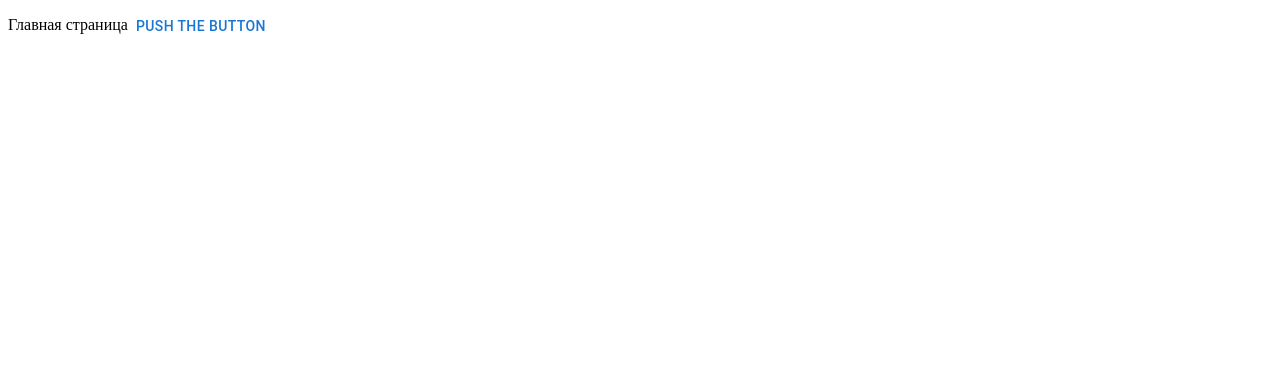
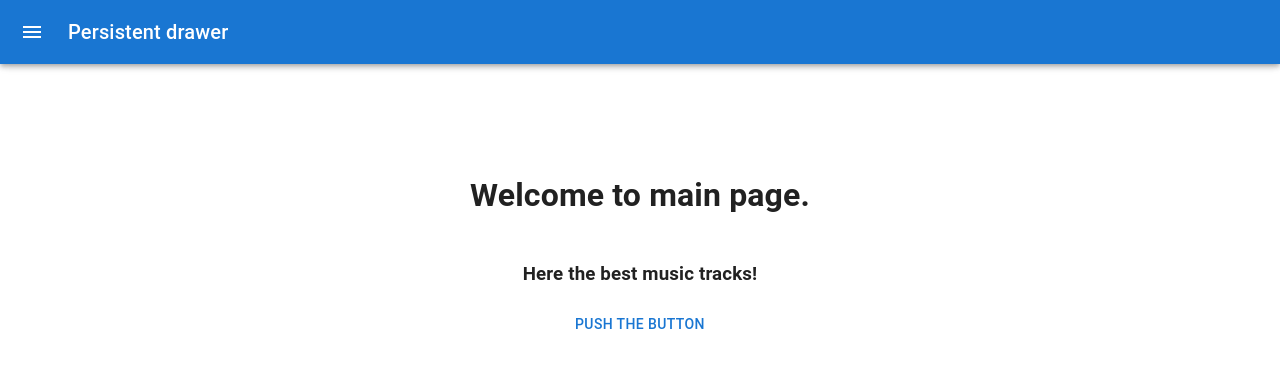
Before and after one commit to moskvichev/Nest-Project-music-app, a Next.js app in the folder client/: page / in a window 1280 px wide. Shown: the top 368 px of the page. Built offline with nearby package versions, Linux system fonts and the light colour scheme.

Commit message:
added navbar

```diff
--- /dev/null
+++ b/client/components/Navbar.tsx
@@ -0,0 +1,173 @@
+import * as React from 'react';
+import { styled, useTheme } from '@mui/material/styles';
+import Box from '@mui/material/Box';
+import Drawer from '@mui/material/Drawer';
+import CssBaseline from '@mui/material/CssBaseline';
+import MuiAppBar, { AppBarProps as MuiAppBarProps } from '@mui/material/AppBar';
+import Toolbar from '@mui/material/Toolbar';
+import List from '@mui/material/List';
+import Typography from '@mui/material/Typography';
+import Divider from '@mui/material/Divider';
+import IconButton from '@mui/material/IconButton';
+import MenuIcon from '@mui/icons-material/Menu';
+import ChevronLeftIcon from '@mui/icons-material/ChevronLeft';
+import ChevronRightIcon from '@mui/icons-material/ChevronRight';
+import ListItem from '@mui/material/ListItem';
+import ListItemButton from '@mui/material/ListItemButton';
+import ListItemIcon from '@mui/material/ListItemIcon';
+import ListItemText from '@mui/material/ListItemText';
+import InboxIcon from '@mui/icons-material/MoveToInbox';
+import MailIcon from '@mui/icons-material/Mail';
+
+const drawerWidth = 240;
+
+const Main = styled('main', { shouldForwardProp: (prop) => prop !== 'open' })<{
+  open?: boolean;
+}>(({ theme, open }) => ({
+  flexGrow: 1,
+  padding: theme.spacing(3),
+  transition: theme.transitions.create('margin', {
+    easing: theme.transitions.easing.sharp,
+    duration: theme.transitions.duration.leavingScreen,
+  }),
+  marginLeft: `-${drawerWidth}px`,
+  ...(open && {
+    transition: theme.transitions.create('margin', {
+      easing: theme.transitions.easing.easeOut,
+      duration: theme.transitions.duration.enteringScreen,
+    }),
+    marginLeft: 0,
+  }),
+}));
+
+interface AppBarProps extends MuiAppBarProps {
+  open?: boolean;
+}
+
+const AppBar = styled(MuiAppBar, {
+  shouldForwardProp: (prop) => prop !== 'open',
+})<AppBarProps>(({ theme, open }) => ({
+  transition: theme.transitions.create(['margin', 'width'], {
+    easing: theme.transitions.easing.sharp,
+    duration: theme.transitions.duration.leavingScreen,
+  }),
+  ...(open && {
+    width: `calc(100% - ${drawerWidth}px)`,
+    marginLeft: `${drawerWidth}px`,
+    transition: theme.transitions.create(['margin', 'width'], {
+      easing: theme.transitions.easing.easeOut,
+      duration: theme.transitions.duration.enteringScreen,
+    }),
+  }),
+}));
+
+const DrawerHeader = styled('div')(({ theme }) => ({
+  display: 'flex',
+  alignItems: 'center',
+  padding: theme.spacing(0, 1),
+  // necessary for content to be below app bar
+  ...theme.mixins.toolbar,
+  justifyContent: 'flex-end',
+}));
+
+export default function Navbar() {
+  const theme = useTheme();
+  const [open, setOpen] = React.useState(false);
+
+  const handleDrawerOpen = () => {
+    setOpen(true);
+  };
+
+  const handleDrawerClose = () => {
+    setOpen(false);
+  };
+
+  return (
+    <Box sx={{ display: 'flex' }}>
+      <CssBaseline />
+      <AppBar position="fixed" open={open}>
+        <Toolbar>
+          <IconButton
+            color="inherit"
+            aria-label="open drawer"
+            onClick={handleDrawerOpen}
+            edge="start"
+            sx={{ mr: 2, ...(open && { display: 'none' }) }}>
+            <MenuIcon />
+          </IconButton>
+          <Typography variant="h6" noWrap component="div">
+            Persistent drawer
+          </Typography>
+        </Toolbar>
+      </AppBar>
+      <Drawer
+        sx={{
+          width: drawerWidth,
+          flexShrink: 0,
+          '& .MuiDrawer-paper': {
+            width: drawerWidth,
+            boxSizing: 'border-box',
+          },
+        }}
+        variant="persistent"
+        anchor="left"
+        open={open}>
+        <DrawerHeader>
+          <IconButton onClick={handleDrawerClose}>
+            {theme.direction === 'ltr' ? <ChevronLeftIcon /> : <ChevronRightIcon />}
+          </IconButton>
+        </DrawerHeader>
+        <Divider />
+        {/* <List>
+          {['Inbox', 'Starred', 'Send email', 'Drafts'].map((text, index) => (
+            <ListItem key={text} disablePadding>
+              <ListItemButton>
+                <ListItemIcon>{index % 2 === 0 ? <InboxIcon /> : <MailIcon />}</ListItemIcon>
+                <ListItemText primary={text} />
+              </ListItemButton>
+            </ListItem>
+          ))}
+        </List>
+        <Divider /> */}
+        <List>
+          {['Main (Главная)', 'Tracks (Список треков)', 'Albums (Список Альбомов)'].map(
+            (text, index) => (
+              <ListItem key={text} disablePadding>
+                <ListItemButton>
+                  <ListItemIcon>{index % 2 === 0 ? <InboxIcon /> : <MailIcon />}</ListItemIcon>
+                  <ListItemText primary={text} />
+                </ListItemButton>
+              </ListItem>
+            ),
+          )}
+        </List>
+      </Drawer>
+      {/* <Main open={open}>
+        <DrawerHeader />
+        <Typography paragraph>
+          Lorem ipsum dolor sit amet, consectetur adipiscing elit, sed do eiusmod tempor incididunt
+          ut labore et dolore magna aliqua. Rhoncus dolor purus non enim praesent elementum
+          facilisis leo vel. Risus at ultrices mi tempus imperdiet. Semper risus in hendrerit
+          gravida rutrum quisque non tellus. Convallis convallis tellus id interdum velit laoreet id
+          donec ultrices. Odio morbi quis commodo odio aenean sed adipiscing. Amet nisl suscipit
+          adipiscing bibendum est ultricies integer quis. Cursus euismod quis viverra nibh cras.
+          Metus vulputate eu scelerisque felis imperdiet proin fermentum leo. Mauris commodo quis
+          imperdiet massa tincidunt. Cras tincidunt lobortis feugiat vivamus at augue. At augue eget
+          arcu dictum varius duis at consectetur lorem. Velit sed ullamcorper morbi tincidunt. Lorem
+          donec massa sapien faucibus et molestie ac.
+        </Typography>
+        <Typography paragraph>
+          Consequat mauris nunc congue nisi vitae suscipit. Fringilla est ullamcorper eget nulla
+          facilisi etiam dignissim diam. Pulvinar elementum integer enim neque volutpat ac
+          tincidunt. Ornare suspendisse sed nisi lacus sed viverra tellus. Purus sit amet volutpat
+          consequat mauris. Elementum eu facilisis sed odio morbi. Euismod lacinia at quis risus sed
+          vulputate odio. Morbi tincidunt ornare massa eget egestas purus viverra accumsan in. In
+          hendrerit gravida rutrum quisque non tellus orci ac. Pellentesque nec nam aliquam sem et
+          tortor. Habitant morbi tristique senectus et. Adipiscing elit duis tristique sollicitudin
+          nibh sit. Ornare aenean euismod elementum nisi quis eleifend. Commodo viverra maecenas
+          accumsan lacus vel facilisis. Nulla posuere sollicitudin aliquam ultrices sagittis orci a.
+        </Typography>
+      </Main> */}
+    </Box>
+  );
+}
--- a/client/pages/index.tsx
+++ b/client/pages/index.tsx
@@ -1,12 +1,28 @@
+import Navbar from '@/components/Navbar';
 import Button from '@mui/material/Button';
 import React from 'react';
 
 const Index = () => {
   return (
-    <div>
-      Главная страница
-      <Button>Push the button</Button>
-    </div>
+    <>
+      <Navbar />
+      <div className="center">
+        <h1>Welcome to main page.</h1>
+        <h3>Here the best music tracks!</h3>
+        <Button>Push the button</Button>
+      </div>
+      <style jsx>
+        {`
+          .center {
+            margin-top: 150px;
+            display: flex;
+            flex-direction: column;
+            align-items: center;
+            justify-content: center;
+          }
+        `}
+      </style>
+    </>
   );
 };
 
```
